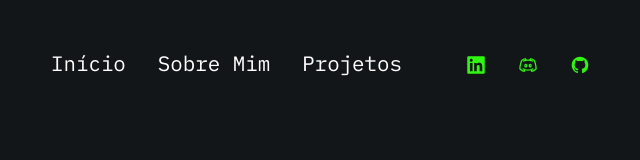
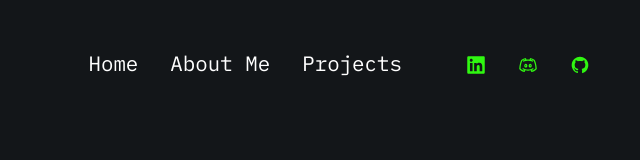
Before and after one commit to PhilipeeX/portfolio-static, a website built with webpack: page index.html in a window 1280 px wide. Shown: the whole page, without its empty margins (498-1138 px from the left). Built offline with nearby package versions, Linux system fonts and the light colour scheme.

```diff
--- a/index.html
+++ b/index.html
@@ -40,9 +40,9 @@
       </p>
       <div class="nav-bar">
         <section class="nav-links">
-          <a href="#">Início</a>
-          <a href="#">Sobre mim</a>
-          <a href="#">Projetos</a>
+          <a href="#">Home</a>
+          <a href="#">About me</a>
+          <a href="#">Projects</a>
         </section>
         <section class="nav-buttons">
           <a href="https://linkedin.com/in/dev-philipe" class="nav-button" target="_blank">
```
Also changed, not shown: img/index/imagem-philipe-medium.jpeg (added), img/index/imagem-philipe-small.jpeg (added), img/index/imagem-philipe.jpeg (added), 1 other file.
